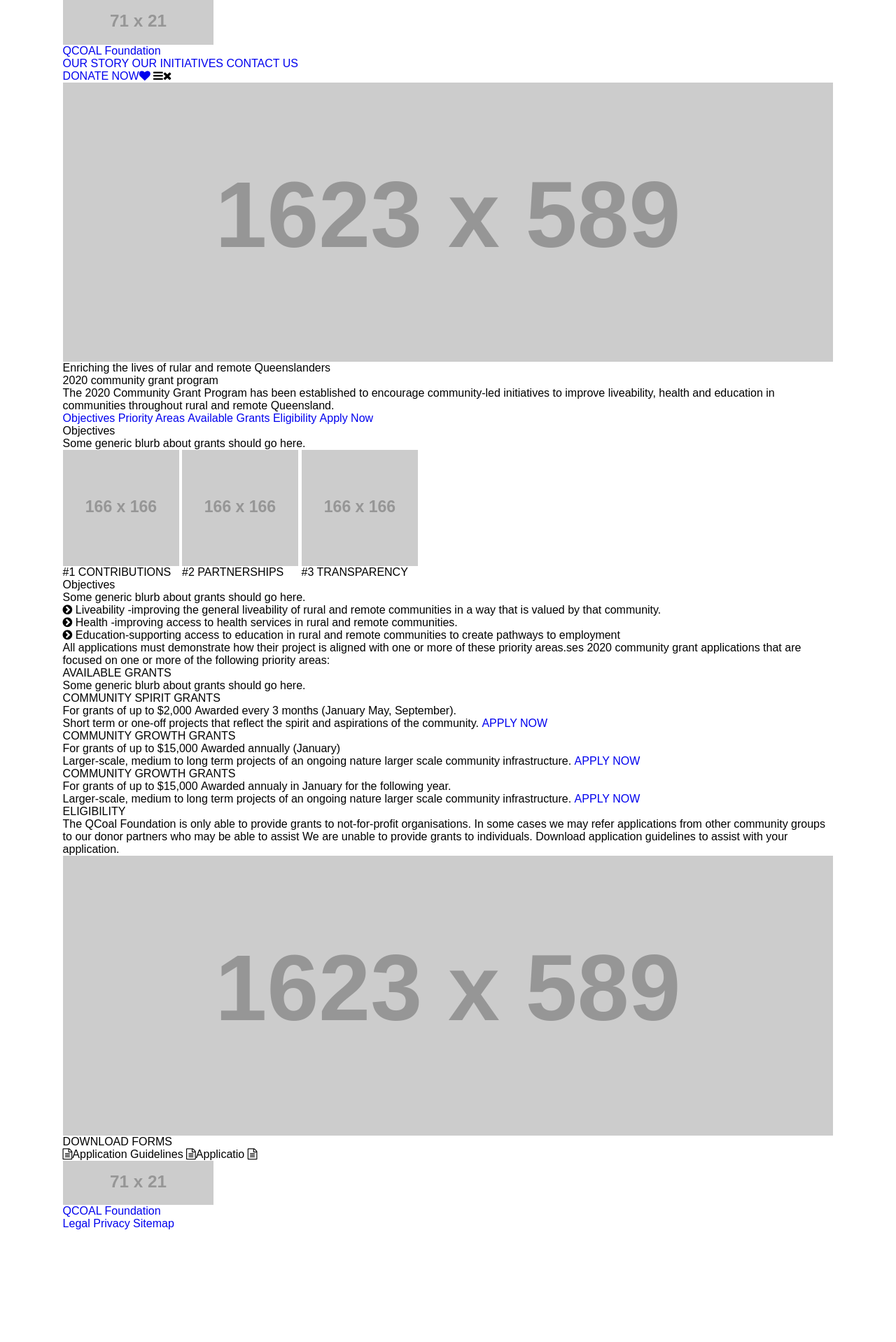
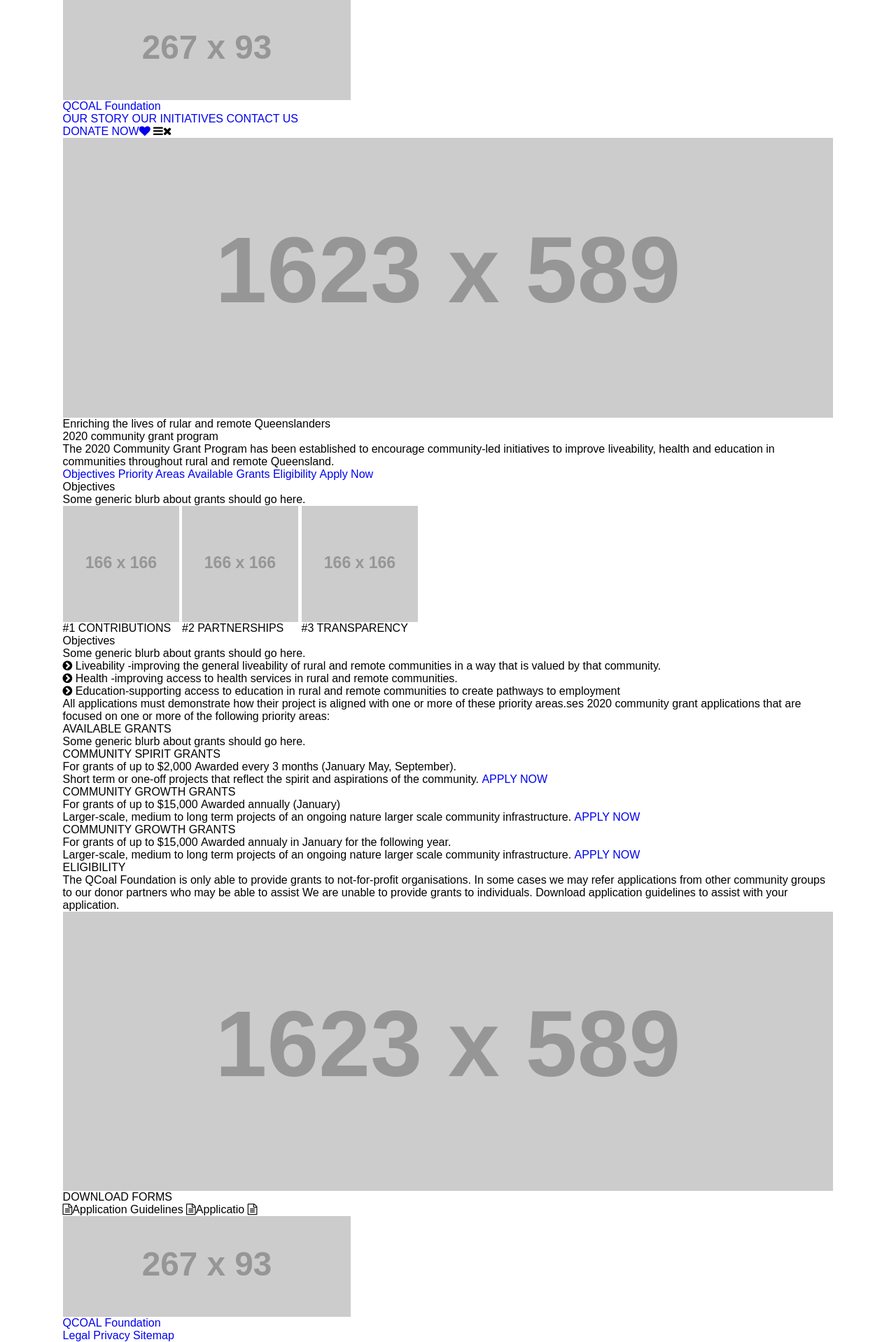
Before and after one commit to mkedaraxioned/Grant, a plain HTML site: page index.html in a window 1280 px wide. Shown: the whole page at 70% size. Before the commit the page ends 1758 px from the top, so only its background shows below. Drawn offline with nearby package versions, Linux system fonts and the light colour scheme; placeholder pictures from the web are drawn by us.

Commit message:
logo size changed

```diff
--- a/index.html
+++ b/index.html
@@ -54,7 +54,7 @@
       <div class="wrapper">
         <h1 class="brand-name">
           <a href="#fixme" title="QCOAL Foundation">
-            <img src="https://via.placeholder.com/71x21" alt="QCOAL Foundation Logo">
+            <img src="https://via.placeholder.com/267x93" alt="QCOAL Foundation Logo">
             QCOAL Foundation
           </a>
         </h1>
@@ -244,7 +244,7 @@
     <footer>
       <div class="wrapper">
         <a href="#fixme" title="QCOAL Foundation">
-          <img src="https://via.placeholder.com/71x21" alt="QCOAL Foundation Logo">
+          <img src="https://via.placeholder.com/267x93" alt="QCOAL Foundation Logo">
           QCOAL Foundation
         </a>
         <ul class="footerlist">
```
